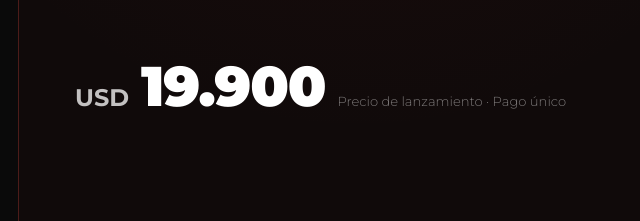
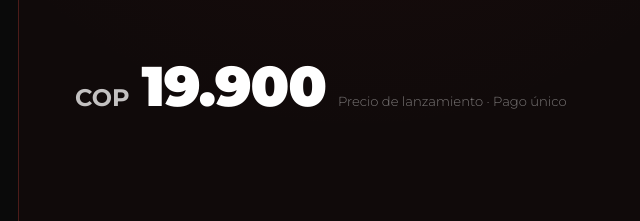
Before and after one commit to joanalexis1881/nifrionifuego, a website: page index.html in a window 1280 px wide. Shown: the part 9120-9341 px from the top of the page, 282-922 px from the left. Drawn offline with Linux system fonts and the light colour scheme.

Commit message:
Cambio precio COP

```diff
--- a/index.html
+++ b/index.html
@@ -1716,7 +1716,7 @@ section { position: relative; overflow: hidden; }
       </div>
 
       <div class="oferta__price">
-        <span class="oferta__price-currency" aria-hidden="true">USD</span>
+        <span class="oferta__price-currency" aria-hidden="true">COP</span>
         <span class="oferta__price-amount" id="price-display">19.900</span>
         <span class="oferta__price-note">Precio de lanzamiento · Pago único</span>
       </div>
```
